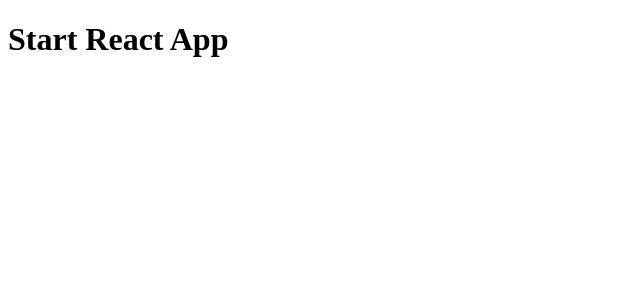
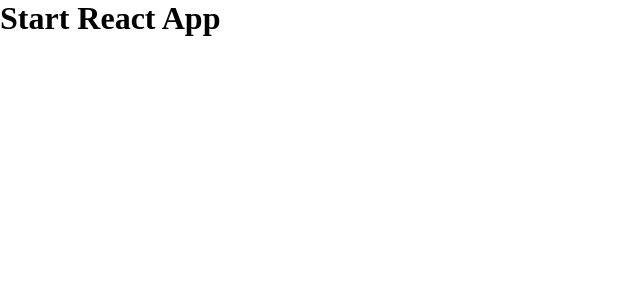
Before and after one commit to crislerwin/udemy-redux-course, a React (Create React App) app in the folder youtube/: page / in a window 1280 px wide. Shown: the top 300 px of the page, without its empty margins (0-640 px from the left). Built offline with nearby package versions, Linux system fonts and the light colour scheme.

Commit message:
✅ 💄 added sass styles bootstrap

```diff
--- a/youtube/package.json
+++ b/youtube/package.json
@@ -23,7 +23,6 @@
     "react": "^17.0.2",
     "react-dom": "^17.0.2",
     "react-scripts": "^4.0.3"
-
   },
   "browserslist": {
     "production": [
--- /dev/null
+++ b/youtube/src/scss/styles.scss
@@ -0,0 +1,5 @@
+* {
+  padding: 0;
+  margin: 0;
+  box-sizing: border-box;
+}
--- /dev/null
+++ b/youtube/src/styles/styles.css
@@ -0,0 +1,7 @@
+* {
+  padding: 0;
+  margin: 0;
+  box-sizing: border-box;
+}
+
+/*# sourceMappingURL=styles.css.map */
```
Also changed, not shown: youtube/src/index.js (+5 -4 lines), youtube/src/pages/App.js (+9 -5 lines), 1 other file (tests, documents, lock files or other folders).
